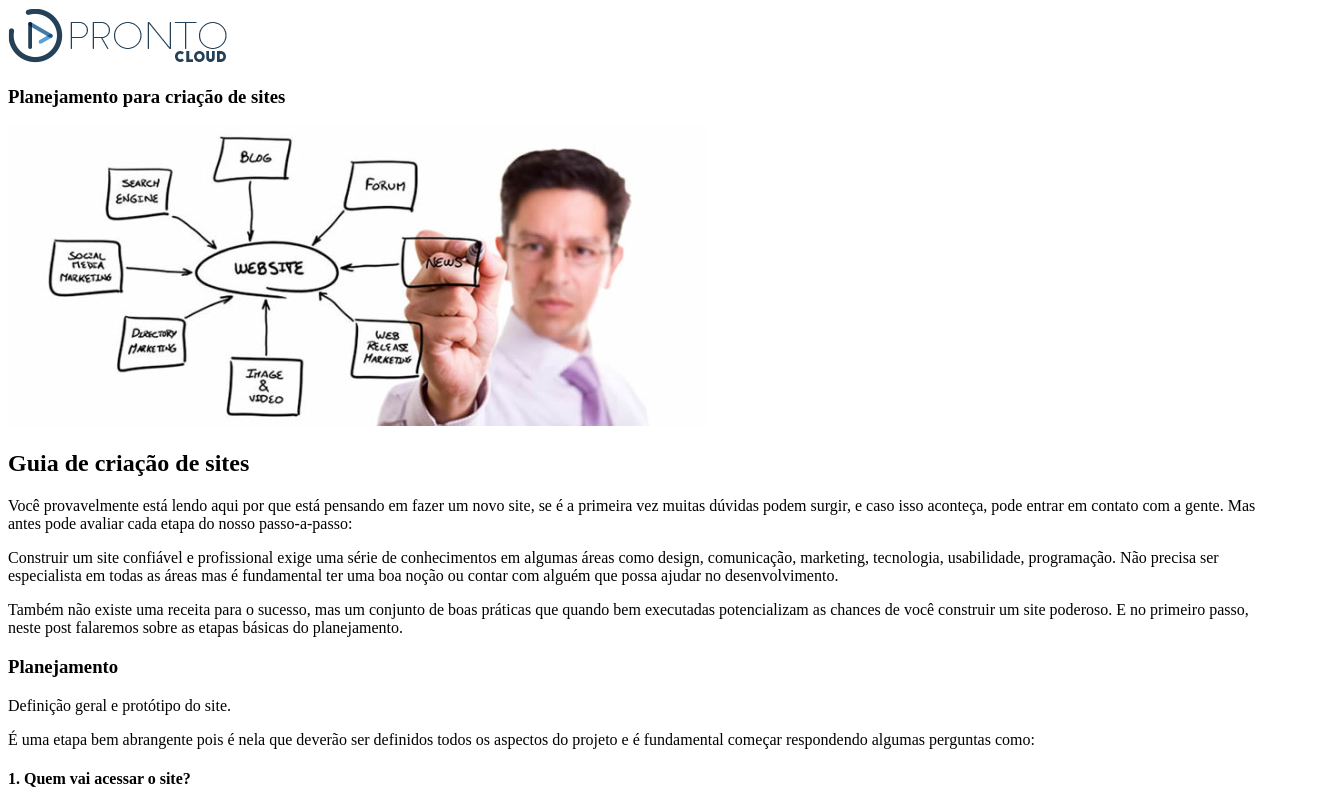
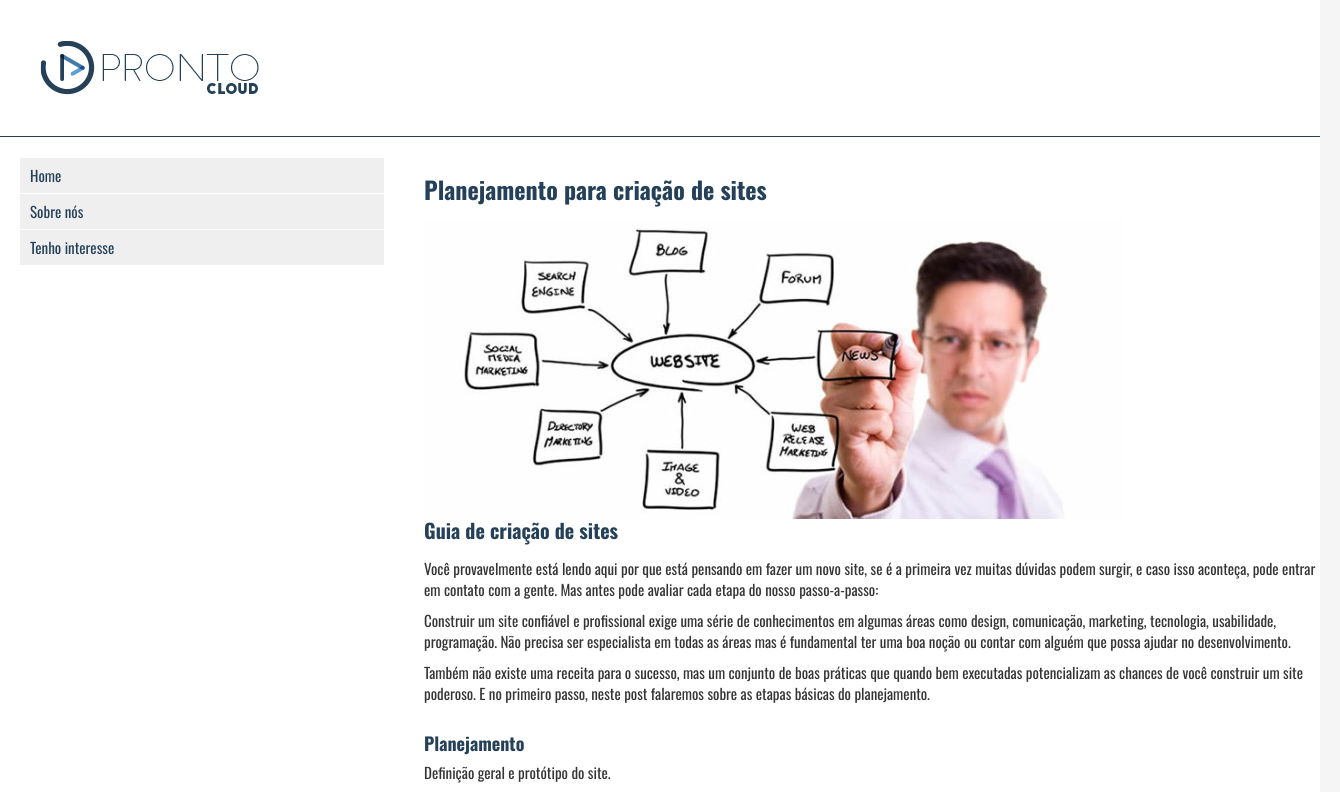
Before and after one commit to gbri-dev/front-end-ebac, a plain HTML site: page Modules/mdl11/pontocloud/index.html in a window 1280 px wide. Shown: the top 792 px of the page, 1340 px wide, since content can reach past the window. Drawn offline with nearby package versions, Linux system fonts and the light colour scheme.

Commit message:
add styles

```diff
--- /dev/null
+++ b/Modules/mdl11/pontocloud/css/reset.css
@@ -0,0 +1,84 @@
+/*
+html5doctor.com Reset Stylesheet
+v1.6.1
+Last Updated: 2010-09-17
+Author: Richard Clark - http://richclarkdesign.com
+Twitter: @rich_clark
+*/
+html, body, div, span, object, iframe,
+h1, h2, h3, h4, h5, h6, p, blockquote, pre,
+abbr, address, cite, code,
+del, dfn, em, img, ins, kbd, q, samp,
+small, strong, sub, sup, var,
+b, i,
+dl, dt, dd, ol, ul, li,
+fieldset, form, label, legend,
+caption, tbody, tfoot, thead, tr, th, td,
+article, aside, canvas, details, figcaption, figure,
+footer, header, hgroup, menu, nav, section, summary,
+time, mark, audio, video {
+ margin:0;
+ padding:0;
+ border:0;
+ outline:0;
+ font-size:100%;
+ vertical-align:baseline;
+ background:transparent;
+}
+body {
+ line-height:1;
+}
+article,aside,details,figcaption,figure,
+footer,header,hgroup,menu,nav,section {
+ display:block;
+}
+nav ul {
+ list-style:none;
+}
+blockquote, q {
+ quotes:none;
+}
+blockquote:before, blockquote:after,
+q:before, q:after {
+ content:'';
+ content:none;
+}
+a {
+ margin:0;
+ padding:0;
+ font-size:100%;
+ vertical-align:baseline;
+ background:transparent;
+}
+/* change colours to suit your needs */
+ins {
+ background-color:#ff9;
+ color:#000;
+ text-decoration:none;
+}
+/* change colours to suit your needs */
+mark {
+ background-color:#ff9;
+ color:#000;
+ font-style:italic;
+ font-weight:bold;
+}
+del {
+ text-decoration: line-through;
+}
+abbr[title], dfn[title] {
+ border-bottom:1px dotted;
+ cursor:help;
+}
+/* change border colour to suit your needs */
+hr {
+ display:block;
+ height:1px;
+ border:0;
+ border-top:1px solid #cccccc;
+ margin:1em 0;
+ padding:0;
+}
+input, select {
+ vertical-align:middle;
+}
--- /dev/null
+++ b/Modules/mdl11/pontocloud/css/styles.css
@@ -0,0 +1,138 @@
+html {
+    font-size: 62.5%;
+}
+
+body {
+    background-color: #f5f5f5;
+    font-family: 'Oswald', sans-serif;
+}
+
+header {
+    background-color: #fff;
+    display: block;
+    float: left;
+    padding: 20px;
+    width: 100%;
+    border-bottom: 1px solid #254159;
+}
+
+h1 {
+    font-size: 2.4rem;
+    color: #254159;
+    margin-bottom: 18px;
+}
+
+h2 {
+    font-size: 2rem;
+    color: #254159;
+    margin-bottom: 18px;
+}
+
+h3 {
+    font-size: 1.8rem;
+    color: #254159;
+    margin-bottom: 10px;
+    margin-top: 30px;
+}
+
+h4 {
+    font-size: 1.6rem;
+    color: #254159;
+    margin-bottom: 10px;
+    padding-top: 10px;
+}
+
+p {
+    margin-bottom: 10px;
+    line-height: 1.4;
+    color: #353535;
+}
+
+ol {
+    margin-left: 30px;
+}
+
+ol li {
+    font-size: 1.4rem;
+    color: #454545;
+}
+
+.main-container {
+    display: block;
+    width: 100vw;
+    margin: 0 auto;
+}
+
+.container {
+    display: block;
+    float: left;
+    padding: 20px;
+    width: 100%;
+    margin: 0 auto;
+}
+
+@media (max-width: 920px) {
+    article img {
+        width: 100%;
+    }
+}
+
+
+section {
+    background-color: #fff;
+    display: block;
+    width: 100%;
+    float: left;
+    font-size: 1.5rem;
+    padding: 20px;
+}
+
+section nav {
+    display: block;
+    float: left;
+    width: 30%;
+}
+
+nav li {
+    background-color: #efefef;
+    margin: 1px 20px 1px 0;
+    padding: 10px;
+}
+
+nav li:hover {
+    background-color: #dfdfdf;
+}
+
+nav a {
+    text-decoration: none;
+    color: #254159;
+}
+
+nav a:hover {
+    color: #385874;
+}
+
+section article {
+    display: block;
+    float: left;
+    width: 70%;
+}
+
+footer {
+    background-color: #254159;
+    color: #ffffff;
+    display: block;
+    float: left;
+    width: 100%;
+    padding: 20px;
+}
+
+footer p {
+    color: #ffffff;
+    font-size: 1.4rem;
+}
+
+footer small {
+    font-size: 80%;
+    display: block;
+}
--- a/Modules/mdl11/pontocloud/index.html
+++ b/Modules/mdl11/pontocloud/index.html
@@ -5,18 +5,38 @@
     <meta charset="UTF-8">
     <meta http-equiv="X-UA-Compatible" content="IE=edge">
     <meta name="viewport" content="width=device-width, initial-scale=1.0">
+    <link rel="stylesheet" href="./css/reset.css">
+    <link rel="stylesheet" href="./css/styles.css">
+    <!--icons e Favicon-->
+    <link rel="shortcut icon" href="imagens/favicon.cc" type="image/x-icon">
+    <!--17x17pexels-->
+    <link rel="apple-touch-icon" href="imagens/icon-touch-retina.png">
+    <link rel="apple-touch-icon" href="imagens/icon-touch-retina-iphone.png">
+    <link rel="apple-touch-icon" href="imagens/icon-touch-retina-ipad.png">
+
+    <!--Google fonts-->
+    <link rel="preconnect" href="https://fonts.googleapis.com">
+    <link rel="preconnect" href="https://fonts.gstatic.com" crossorigin>
+    <link href="https://fonts.googleapis.com/css2?family=Oswald:wght@300;400;700&display=swap" rel="stylesheet">
+
     <title>Ponto Cloud</title>
 </head>
 
 <body>
-
+    <div class="main-container">
         <header>
+            <div class="container">
                 <img src="./imagens/prontocloud.png" alt="PontoCloud">
+            </div>
         </header>
 
         <section>
             <nav>
-
+                <ul>
+                    <li><a href="#Home">Home</a></li>
+                    <li><a href="#">Sobre nós</a></li>
+                    <li><a href="#">Tenho interesse</a></li>
+                </ul>
             </nav>
             <article>
                 <div class="container">
@@ -26,17 +46,20 @@
 
                     <h2>Guia de criação de sites</h2>
 
-                <p>Você provavelmente está lendo aqui por que está pensando em fazer um novo site, se é a primeira vez
+                    <p>Você provavelmente está lendo aqui por que está pensando em fazer um novo site, se é a primeira
+                        vez
                         muitas dúvidas podem surgir, e caso isso aconteça, pode entrar em contato com a gente. Mas antes
                         pode avaliar cada etapa do nosso passo-a-passo:</p>
 
                     <p>Construir um site confiável e profissional exige uma série de conhecimentos em algumas áreas como
-                    design, comunicação, marketing, tecnologia, usabilidade, programação. Não precisa ser especialista
+                        design, comunicação, marketing, tecnologia, usabilidade, programação. Não precisa ser
+                        especialista
                         em todas as áreas mas é fundamental ter uma boa noção ou contar com alguém que possa ajudar no
                         desenvolvimento.</p>
 
                     <p>Também não existe uma receita para o sucesso, mas um conjunto de boas práticas que quando bem
-                    executadas potencializam as chances de você construir um site poderoso. E no primeiro passo, neste
+                        executadas potencializam as chances de você construir um site poderoso. E no primeiro passo,
+                        neste
                         post falaremos sobre as etapas básicas do planejamento.</p>
 
                     <h3>Planejamento</h3>
@@ -47,13 +70,17 @@
 
                     <h4>1. Quem vai acessar o site? </h4>
 
-                <p>Qual seria o perfil do público que estaria interessado em acessar o seu site e obter informações ou
+                    <p>Qual seria o perfil do público que estaria interessado em acessar o seu site e obter informações
+                        ou
                         mesmo comprar seus produtos?</p>
 
-                <p>O principal nesta etapa é conhecer e tentar entender ao máximo os possíveis usuários do seu site, o
-                    que elas fazem, qual tipo de linguagem seria mais apropriado para falar diretamente com elas?</p>
+                    <p>O principal nesta etapa é conhecer e tentar entender ao máximo os possíveis usuários do seu site,
+                        o
+                        que elas fazem, qual tipo de linguagem seria mais apropriado para falar diretamente com elas?
+                    </p>
 
-                <p>Essas pessoas visualizariam seu site mais no computador ou no smartphone? Busque informações precisas
+                    <p>Essas pessoas visualizariam seu site mais no computador ou no smartphone? Busque informações
+                        precisas
                         em fontes confiáveis, acesse sites de concorrente diretos e indiretos, avalie desing, interação,
                         tempo de reposta, linguagem…</p>
 
@@ -71,7 +98,8 @@
                         interativo, galeria de imagens? O ideal é levantar e classificar as referências.</p>
 
                     <h4>4. Comece a produção!</h4>
-                <p>Com as respostas das perguntas acima, certamente a ideia de onde se quer chegar estará mais clara.
+                    <p>Com as respostas das perguntas acima, certamente a ideia de onde se quer chegar estará mais
+                        clara.
                         Então você consegue fazer um esboço do seu projeto?</p>
 
                     <h3>Você pode começar:</h3>
@@ -83,18 +111,22 @@
                         <li>Pesquisar ou produzir fotos ou vídeos enriquecer o conteúdo do site.</li>
                     </ol>
 
-                <p>Se quiser pode compartilhar seu resultado com a gente. No próximo post vamos continuar com o nosso
-                    guia de criação de sites , falando sobre os aspectos técnicos do desenvolvimento do seu site.</p>
+                    <p>Se quiser pode compartilhar seu resultado com a gente. No próximo post vamos continuar com o
+                        nosso
+                        guia de criação de sites , falando sobre os aspectos técnicos do desenvolvimento do seu site.
+                    </p>
+            </article>
     </div>
-        </article>
     </section>
 
     <footer>
+        <div class="container">
             <p> &copy; PontoCloud. Todos os direitos reservados.
                 <small>Desenvolvido por: Gabriel Campos da Silva</small>
             </p>
+        </div>
     </footer>
-
+    </div>
 </body>
 
 </html>
```
Lines whose indentation alone changed are shown as unchanged.
